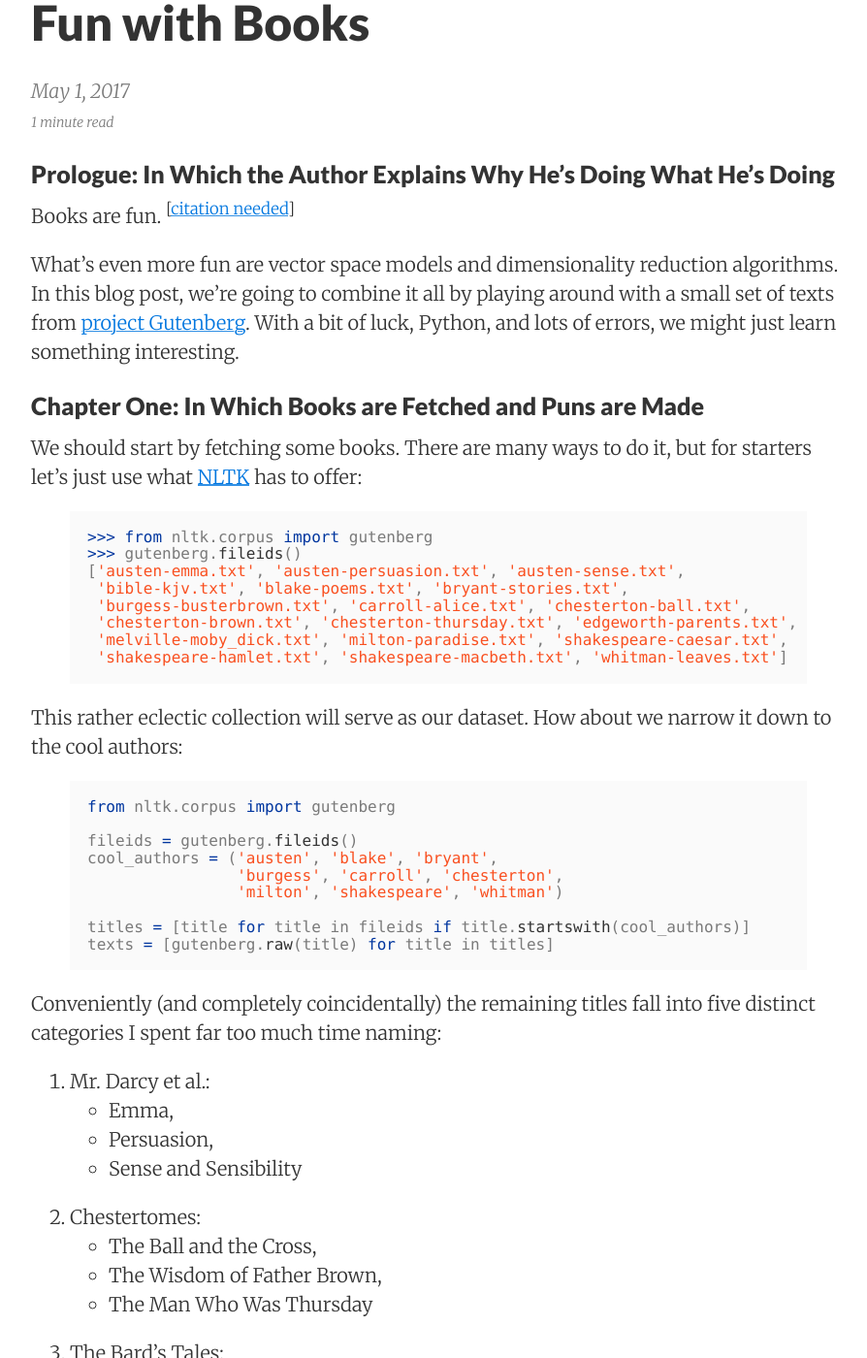
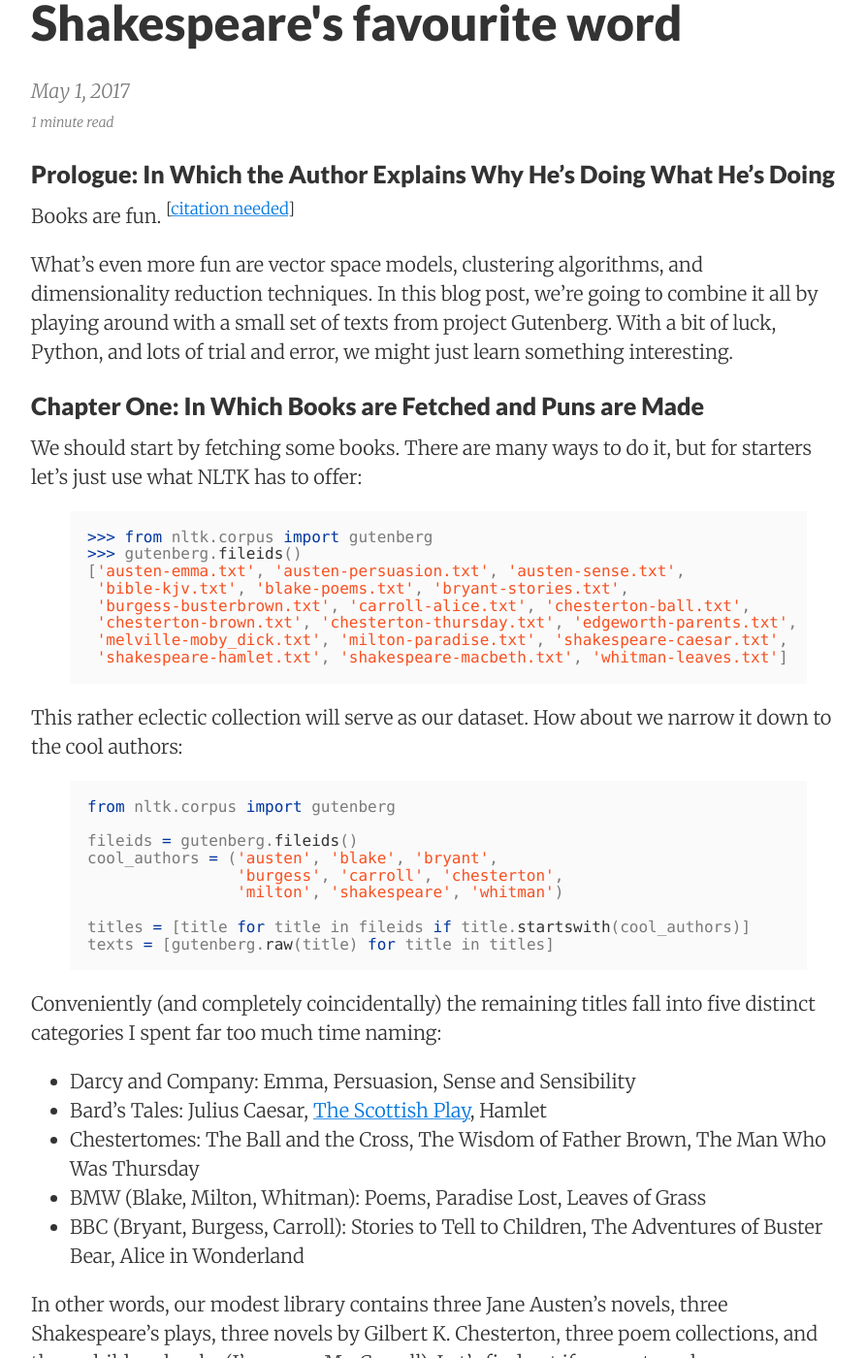
Before and after one commit to sbdzdz/sebastiandziadzio.github.io, a Jekyll site: the page built from _posts/2017-05-01-fun-with-books.md, in a window 1280 px wide and 1400 px high, scrolled down 216 px. Shown: the whole window at 97% size, without its empty margins (188-1082 px from the left). Built offline with Jekyll 4.4.1, drawn with Linux system fonts in a browser that asks for light colours; nearby versions of some CDN libraries; some of the changed text lies outside the part shown.

Commit message:
Chapter Two

```diff
--- a/_posts/2017-05-01-fun-with-books.md
+++ b/_posts/2017-05-01-fun-with-books.md
@@ -1,6 +1,6 @@
 ---
 layout:     post
-title:      "Fun with Books"
+title:      "Shakespeare's favourite word"
 date:       2017-05-01
 summary:    Playing around with books from project Gutenberg.
 categories: nlp ml
@@ -10,10 +10,10 @@ categories: nlp ml
 
 Books are fun. <sup>[[citation needed](https://xkcd.com/285)]</sup>
 
-What's even more fun are vector space models and dimensionality reduction algorithms. In this blog post, we're going to combine it all by playing around with a small set of texts from [project Gutenberg](http://www.gutenberg.org/). With a bit of luck, Python, and lots of errors, we might just learn something interesting.
+What's even more fun are vector space models, clustering algorithms, and dimensionality reduction techniques. In this blog post, we're going to combine it all by playing around with a small set of texts from project Gutenberg. With a bit of luck, Python, and lots of trial and error, we might just learn something interesting.
 
 ### Chapter One: In Which Books are Fetched and Puns are Made
-We should start by fetching some books. There are many ways to do it, but for starters let's just use what [NLTK](http://www.nltk.org/) has to offer:
+We should start by fetching some books. There are many ways to do it, but for starters let's just use what NLTK has to offer:
 {% highlight python %}
 >>> from nltk.corpus import gutenberg
 >>> gutenberg.fileids()
@@ -38,23 +38,12 @@ texts = [gutenberg.raw(title) for title in titles]
 {% endhighlight %}
 
 Conveniently (and completely coincidentally) the remaining titles fall into five distinct categories I spent far too much time naming:
-1. Mr. Darcy et al.:
-* Emma,
-* Persuasion,
-* Sense and Sensibility
-2. Chestertomes:
-* The Ball and the Cross,
-* The Wisdom of Father Brown,
-* The Man Who Was Thursday
-3. The Bard's Tales:
-* Julius Caesar,
-* [The Scottish Play](https://www.youtube.com/watch?v=h--HR7PWfp0),
-* Hamlet
-4. BMW (Blake, Milton, Whitman):
-* Poems,
-* Paradise Lost,
-* Leaves of Grass
-5. BBC (Bryant, Burgess, Carroll):
-* Stories to Tell to Children,
-* The Adventures of Buster Bear,
-* Alice in Wonderland
+- Darcy and Company: Emma, Persuasion, Sense and Sensibility
+- Bard's Tales: Julius Caesar, [The Scottish Play](https://www.youtube.com/watch?v=h--HR7PWfp0), Hamlet
+- Chestertomes: The Ball and the Cross, The Wisdom of Father Brown, The Man Who Was Thursday
+- BMW (Blake, Milton, Whitman): Poems, Paradise Lost, Leaves of Grass
+- BBC (Bryant, Burgess, Carroll): Stories to Tell to Children, The Adventures of Buster Bear, Alice in Wonderland
+
+In other words, our modest library contains three Jane Austen's novels, three Shakespeare's plays, three novels by Gilbert K. Chesterton, three poem collections, and three children books (I'm sorry, Mr. Carroll). Let's find out if computers share our intuitions.
+
+### Chapter Two: In which Books are Magically Turned into Numbers and What Happens Then
```
